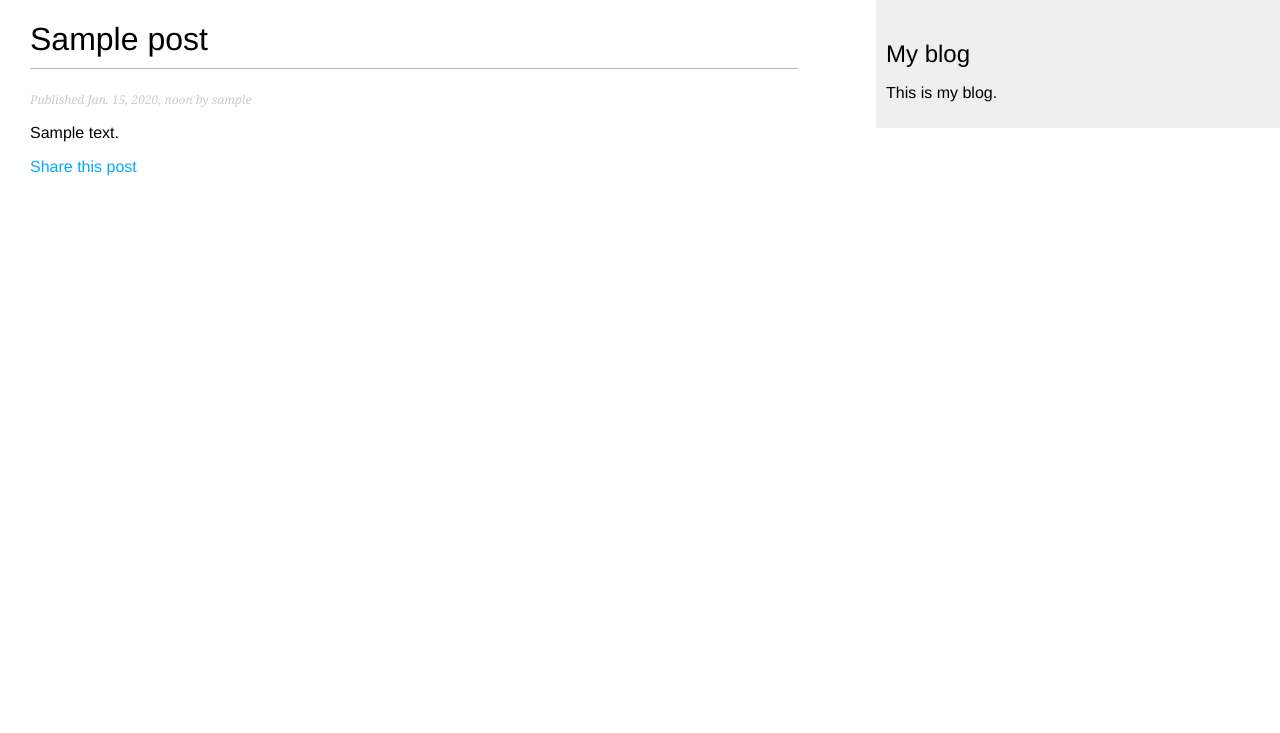
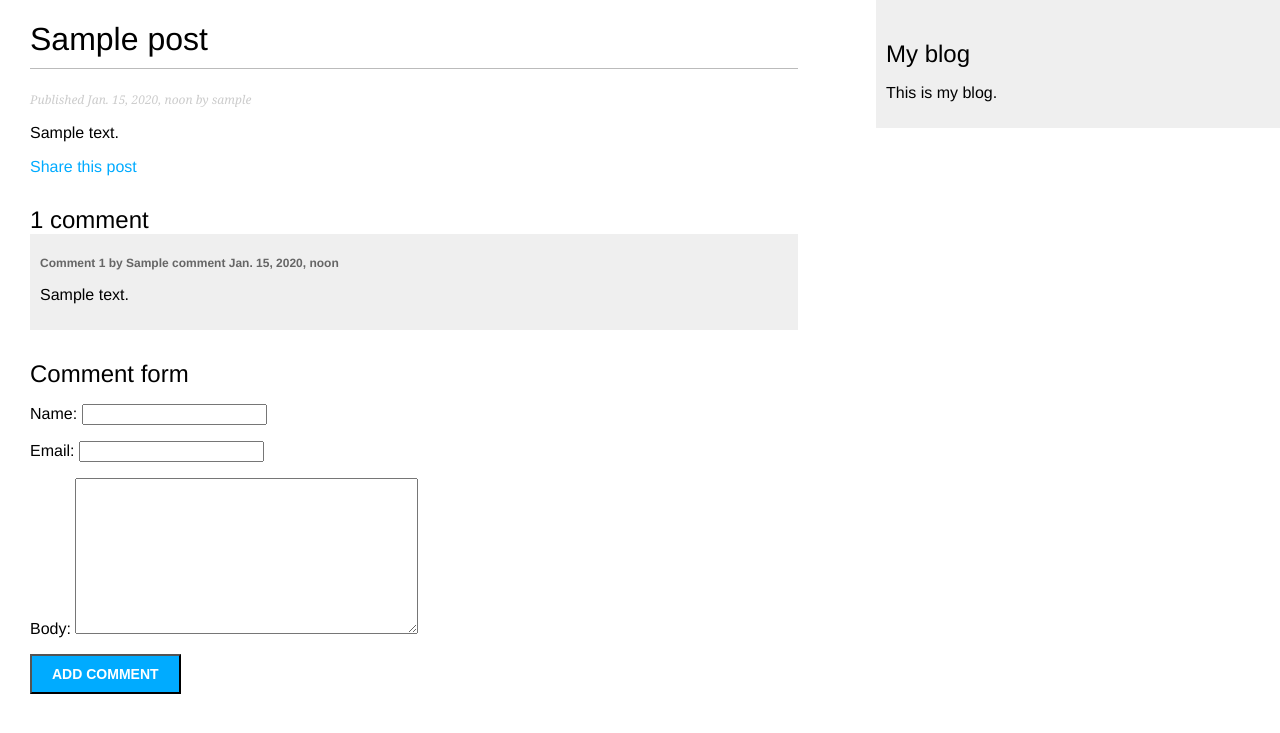
Before and after one commit to VolodimirKoval/my_blog, a Django app: a page that uses templates/blog/detail.html in a window 1280 px wide. Shown: the top 733 px of the page. Run offline with Django 5.2, Linux system fonts and the light colour scheme; tables that the repository leaves empty hold one stand-in row (values such as "Sample post").

Commit message:
adedd comments features with possibility add commnets to posts

```diff
--- a/blog/urls.py
+++ b/blog/urls.py
@@ -1,5 +1,5 @@
 from django.urls import path
-from blog.views import blog_list, post_detail, post_share
+from blog.views import blog_list, post_detail, post_share, post_comment
 
 app_name = 'blog'
 
@@ -7,4 +7,5 @@ urlpatterns = [
     path('', blog_list, name='blog_list'),
     path('post_detail/<int:post_year>/<int:post_month>/<int:post_day>/<slug:post_slug>/', post_detail, name='post_detail'),
     path('share_post/<int:post_id>/', post_share, name='post_share'),
+    path('comment/<int:post_id>/', post_comment, name='post_comment'),
 ]
--- a/blog/views.py
+++ b/blog/views.py
@@ -2,8 +2,9 @@ from django.conf import settings
 from django.shortcuts import render, get_object_or_404
 from blog.models import Post
 from django.core.paginator import Paginator, EmptyPage, PageNotAnInteger
-from blog.forms import EmailPostForm
+from blog.forms import EmailPostForm, CommentForm
 from django.core.mail import send_mail
+from django.views.decorators.http import require_POST
 
 
 def blog_list(request):
@@ -38,10 +39,16 @@ def post_detail(request, post_year, post_month, post_day, post_slug):
                              publish__day=post_day,
                              slug=post_slug,
                              status=Post.Status.PUBLISHED)
+    # Список активных комментариев к посту
+    comments = post.comments.filter(active=True)
+    # Форма для комментирования пользователями
+    form = CommentForm()
     title = 'Post detail'
     context = {
         'title': title,
         'post': post,
+        'comments': comments,
+        'form': form,
     }
 
     return render(request, 'blog/detail.html', context=context)
@@ -80,3 +87,30 @@ def post_share(request, post_id):
     }
 
     return render(request, 'blog/share.html', context=context)
+
+
+@require_POST
+def post_comment(request, post_id):
+    post = get_object_or_404(
+        Post,
+        id=post_id,
+        status=Post.Status.PUBLISHED
+    )
+    comment = None
+    # Комментарий был отправлен
+    form = CommentForm(data=request.POST)
+    if form.is_valid():
+        # Создать объект класса Comment, не сохраняя его в базе данных
+        comment = form.save(commit=False)
+        # Назначить пост комментарию
+        comment.post = post
+        # Сохранить комментарий в базе данных
+        comment.save()
+
+    context = {
+        'title': 'Comment to post',
+        'form': form,
+        'comment': comment,
+        'post': post,
+    }
+    return render(request, 'blog/comment.html', context=context)
--- a/templates/blog/detail.html
+++ b/templates/blog/detail.html
@@ -12,4 +12,21 @@
             Share this post
         </a>
     </p>
+    {% with comments.count as total_comments %}
+        <h2>
+            {{ total_comments }} comment{{ total_comments|pluralize }}
+        </h2>
+    {% endwith %}
+    {% for comment in comments %}
+        <div class="comment">
+            <p class="info">
+                Comment {{ forloop.counter }} by {{ comment.name }}
+                {{ comment.created }}
+            </p>
+            {{ comment.body|linebreaks }}
+        </div>
+    {% empty %}
+        <p>There are no comments.</p>
+    {% endfor %}
+    {% include "blog/post/includes/comment_form.html" %}
 {% endblock content %}
--- /dev/null
+++ b/templates/blog/post/includes/comment_form.html
@@ -0,0 +1,6 @@
+<h2>Comment form</h2>
+<form action="{% url 'blog:post_comment' post.id %}" method="post">
+    {% csrf_token %}
+    {{ form.as_p }}
+    <input type="submit" value="Add comment">
+</form>
```
Also changed, not shown: templates/blog/comment.html (added, +11 -0 lines).
